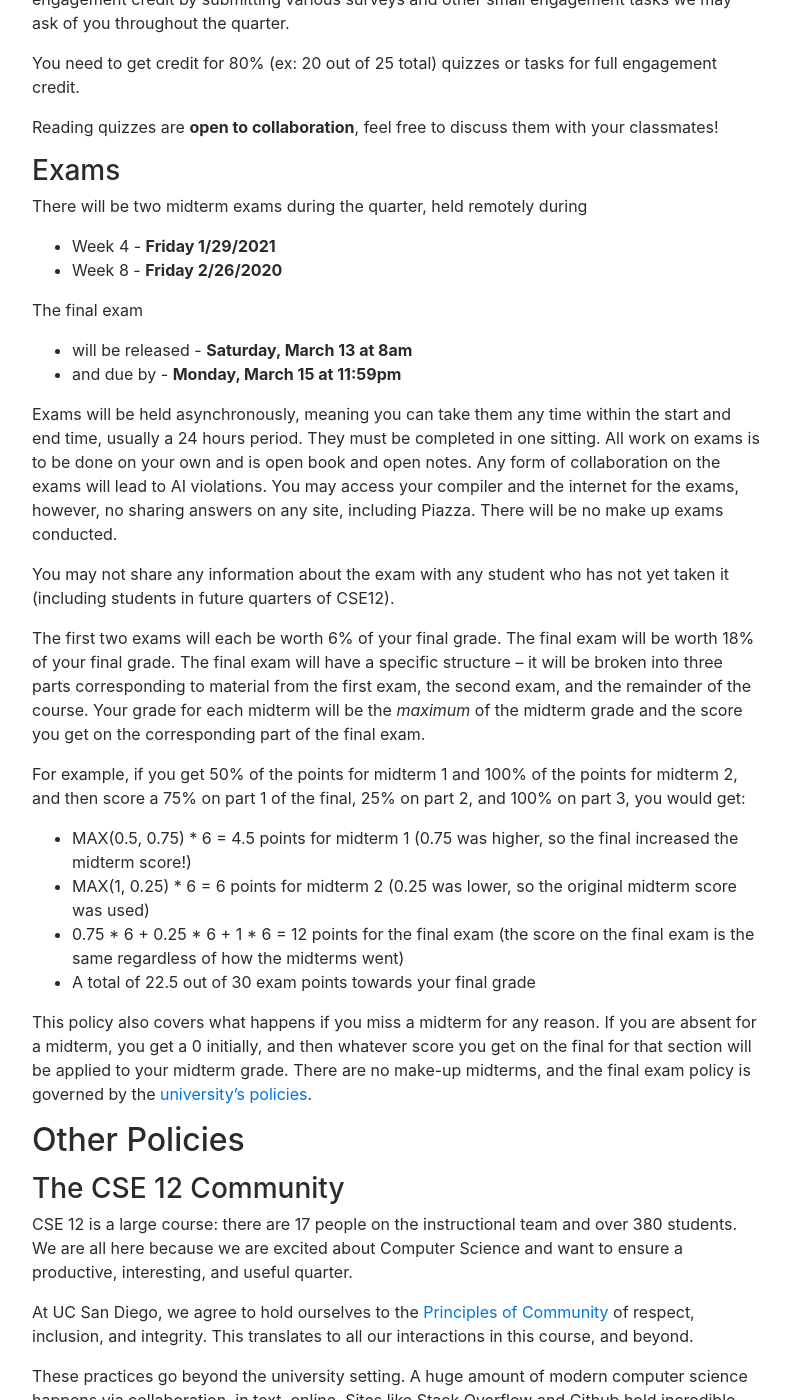
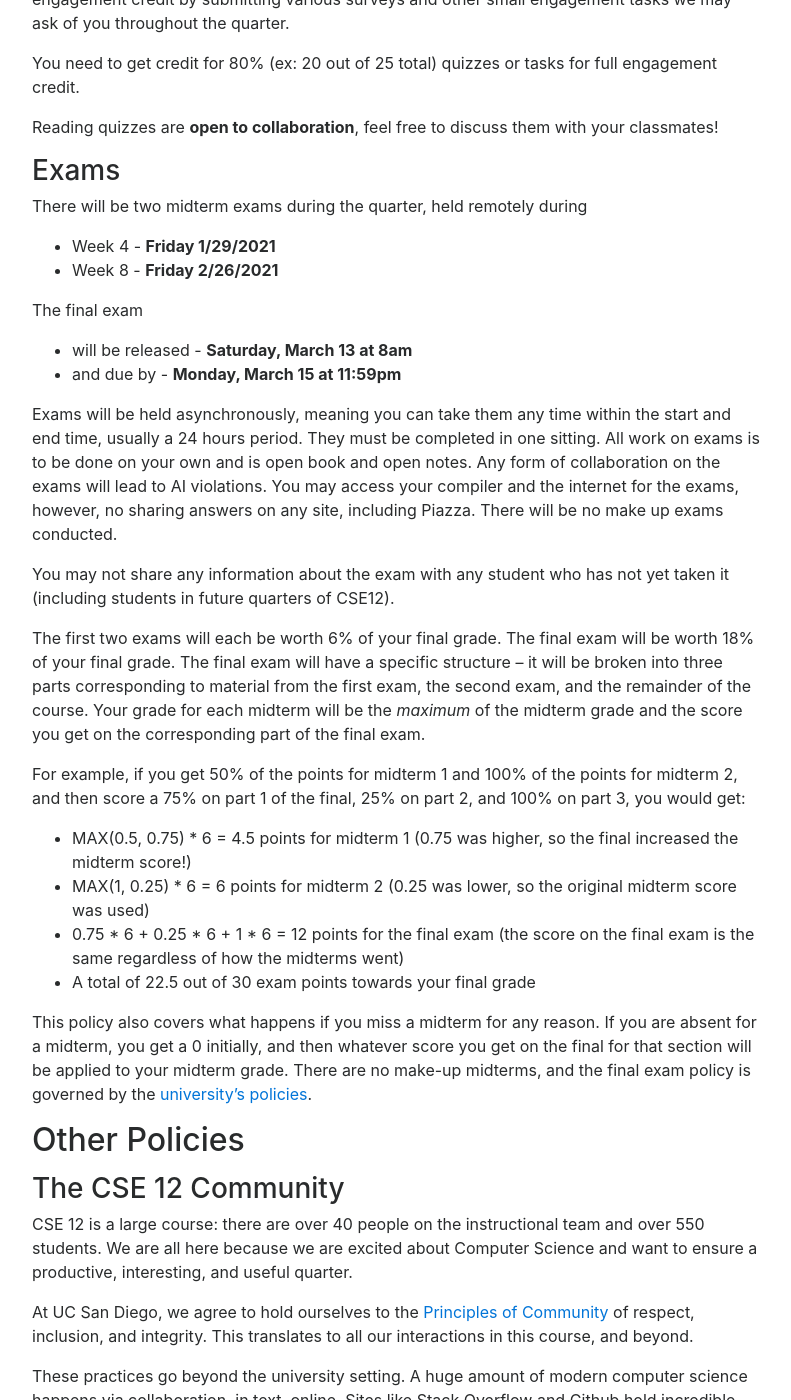
Before and after one commit to ucsd-cse12-w21/ucsd-cse12-w21.github.io, a Jekyll site: the page built from index.md, in a window 1280 px wide and 1400 px high, scrolled down 10326 px. Shown: the whole window, without its empty margins (243-1034 px from the left). Built offline with Jekyll 4.4.1, drawn with Linux system fonts in a browser that asks for light colours; nearby versions of some CDN libraries.

Commit message:
Update dates/info

```diff
--- a/index.md
+++ b/index.md
@@ -428,7 +428,7 @@ Reading quizzes are **open to collaboration**, feel free to discuss them with yo
 There will be two midterm exams during the quarter, held remotely during
 
 * Week 4 - **Friday 1/29/2021**
-* Week 8 - **Friday 2/26/2020**
+* Week 8 - **Friday 2/26/2021**
 
 The final exam
 
@@ -467,7 +467,7 @@ policies](https://senate.ucsd.edu/operating-procedures/educational-policies/cour
 
 <a id="p:community"></a>
 ### The CSE 12 Community
-CSE 12 is a large course: there are 17 people on the instructional team and over 380 students.  We are all here because we are excited about Computer Science and want to ensure a productive, interesting, and useful quarter.
+CSE 12 is a large course: there are over 40 people on the instructional team and over 550 students.  We are all here because we are excited about Computer Science and want to ensure a productive, interesting, and useful quarter.
 
 At UC San Diego, we agree to hold ourselves to the <a href="https://ucsd.edu/about/principles.html" target="_blank">Principles of Community</a> of respect, inclusion, and integrity.  This translates to all our interactions in this course, and beyond.
 
```
